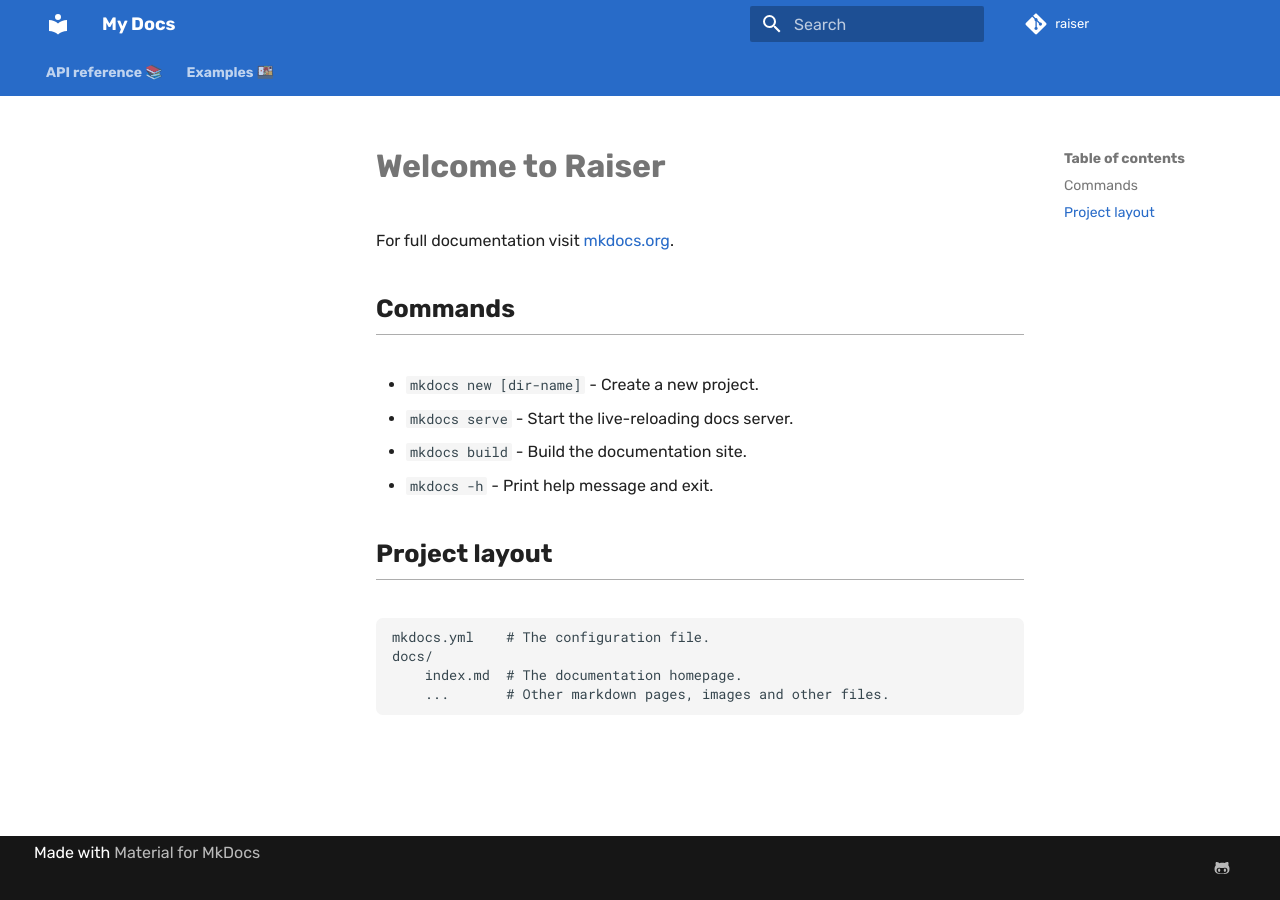
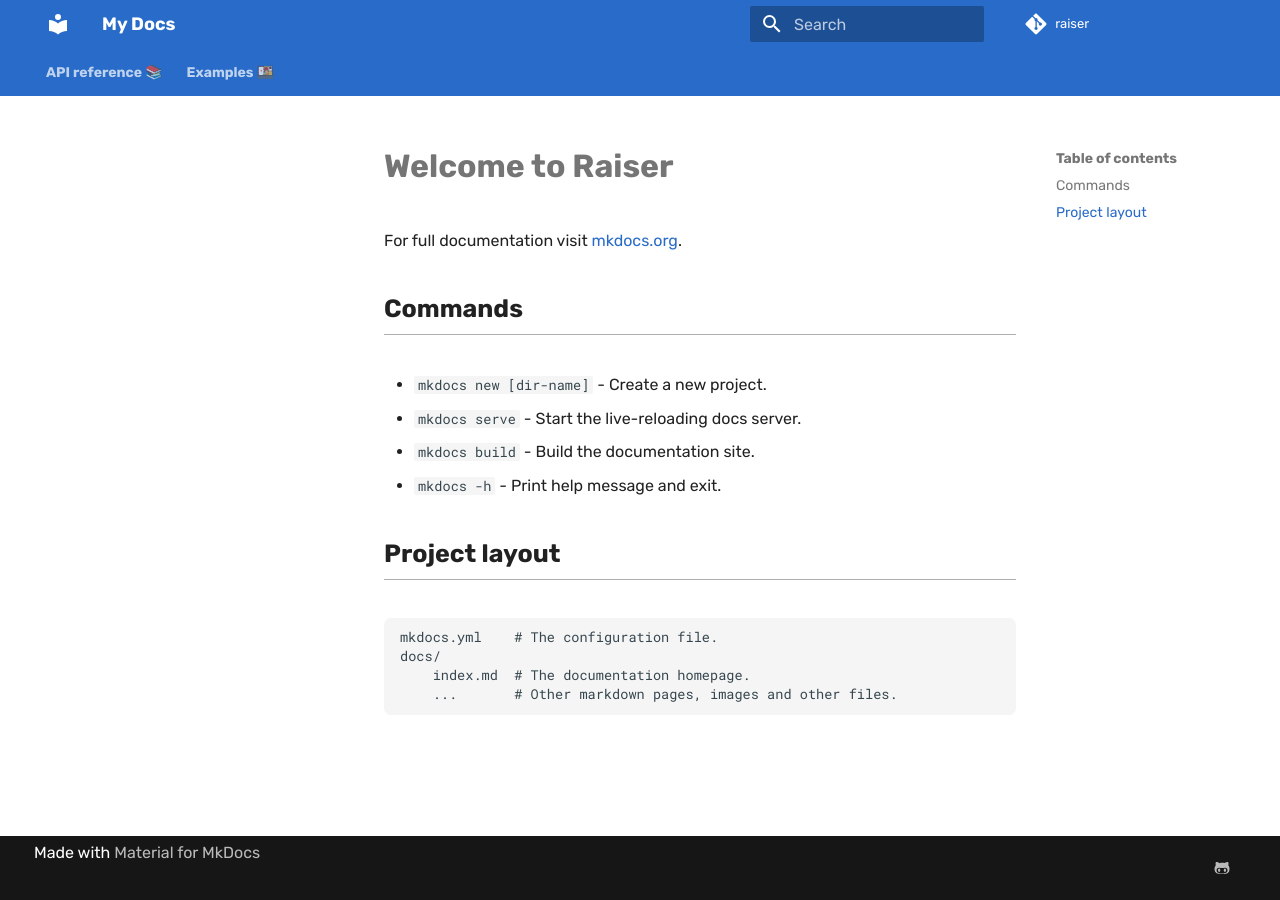
Before and after one commit to FalaahArifKhan/fairness-variance, an MkDocs documentation site: the page built from docs/index.md, in a window 1280 px wide. Built offline with MkDocs 1.6.1 and Material for MkDocs 9.7.7, drawn with Linux system fonts in a browser that asks for light colours; comment, search, counter and statistics services are not loaded; the version menu is left out.

Commit message:
Added examples and fixed sidebar

```diff
--- a/docs/stylesheets/extra.css
+++ b/docs/stylesheets/extra.css
@@ -9,11 +9,19 @@
 }
 
 .md-sidebar--primary {
-    width: 16.1rem;
+    width: 16.5rem;
 }
 
 .md-sidebar--secondary {
-    width: 10.1rem;
+    width: 10.5rem;
+}
+
+.md-nav--primary {
+    width: 16rem;
+}
+
+.md-nav--secondary {
+    width: 10rem;
 }
 
 .md-typeset h2 {
```
